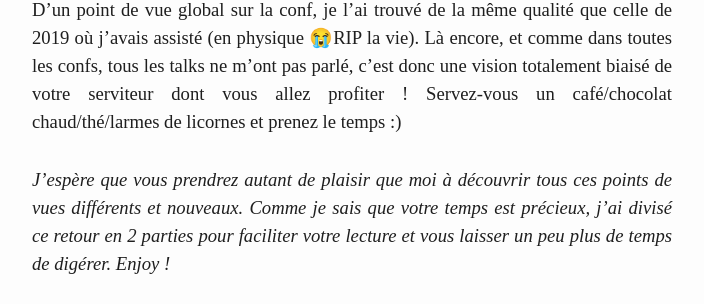
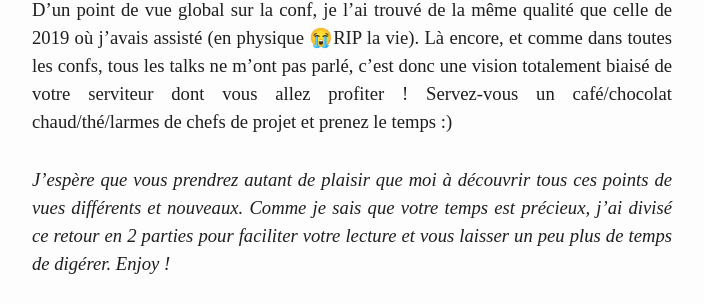
Before and after one commit to JbDenoual/jbdenoual.github.io, a Jekyll site: the page built from _posts/2020-11-24-mindtheproduct2020-part1.markdown, in a window 1280 px wide and 900 px high, scrolled down 360 px. Shown: the part 261-565 px from the top of the window, without its empty margins (288-992 px from the left). Built offline with Jekyll 4.4.1, drawn with Linux system fonts in a browser that asks for light colours; some web fonts are replaced.

Commit message:
[Fix] Upgrade joke in MindTheProduct Part 1

```diff
--- a/_posts/2020-11-24-mindtheproduct2020-part1.markdown
+++ b/_posts/2020-11-24-mindtheproduct2020-part1.markdown
@@ -11,7 +11,7 @@ D'un point de vue global sur la conf, je l'ai trouvé de la même qualité que..
 
 La semaine dernière j'ai assisté à la MindTheProduct, une des confs les plus connus sur le Product Management et j'ai envie de vous partager ce que j'en ai retenu ;)
 
-D'un point de vue global sur la conf, je l'ai trouvé de la même qualité que celle de 2019 où j'avais assisté (en physique 😭RIP la vie). Là encore, et comme dans toutes les confs, tous les talks ne m'ont pas parlé, c'est donc une vision totalement biaisé de votre serviteur dont vous allez profiter ! Servez-vous un café/chocolat chaud/thé/larmes de licornes et prenez le temps :)
+D'un point de vue global sur la conf, je l'ai trouvé de la même qualité que celle de 2019 où j'avais assisté (en physique 😭RIP la vie). Là encore, et comme dans toutes les confs, tous les talks ne m'ont pas parlé, c'est donc une vision totalement biaisé de votre serviteur dont vous allez profiter ! Servez-vous un café/chocolat chaud/thé/larmes de chefs de projet et prenez le temps :)
 
 *J'espère que vous prendrez autant de plaisir que moi à découvrir tous ces points de vues différents et nouveaux. Comme je sais que votre temps est précieux, j'ai divisé ce retour en 2 parties pour faciliter votre lecture et vous laisser un peu plus de temps de digérer. Enjoy !*
 
```
